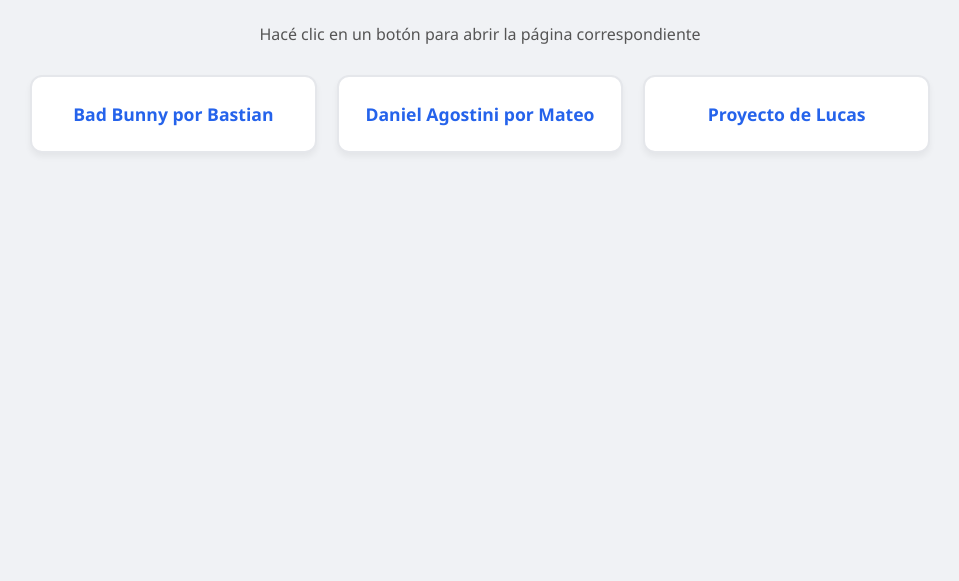
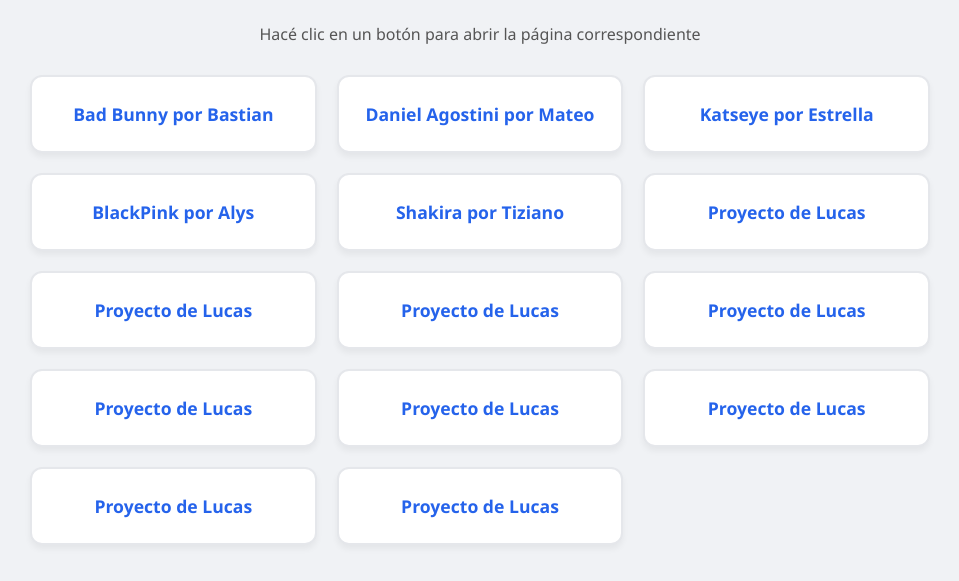
Before and after one commit to pablocapettini/paginaswebseptimo2026, a plain HTML site: page index.html in a window 1280 px wide. Shown: the part 107-688 px from the top of the page, without its empty margins (160-1119 px from the left). Drawn offline with Linux system fonts and the light colour scheme.

Commit message:
Update index.html

```diff
--- a/index.html
+++ b/index.html
@@ -66,6 +66,50 @@
             Daniel Agostini por Mateo
         </a>
 
+        <a href="estrella_katseye/proyecto.html" target="_blank" class="boton-proyecto">
+            Katseye por Estrella
+        </a>
+
+        <a href="alys_blackpink/proyecto.html" target="_blank" class="boton-proyecto">
+            BlackPink por Alys
+        </a>
+
+        <a href="tiziano_shakira/proyecto.html" target="_blank" class="boton-proyecto">
+            Shakira por Tiziano
+        </a>
+
+        <a href="alumno_lucas/proyecto.html" target="_blank" class="boton-proyecto">
+            Proyecto de Lucas
+        </a>
+
+        <a href="alumno_lucas/proyecto.html" target="_blank" class="boton-proyecto">
+            Proyecto de Lucas
+        </a>
+
+        <a href="alumno_lucas/proyecto.html" target="_blank" class="boton-proyecto">
+            Proyecto de Lucas
+        </a>
+
+        <a href="alumno_lucas/proyecto.html" target="_blank" class="boton-proyecto">
+            Proyecto de Lucas
+        </a>
+
+        <a href="alumno_lucas/proyecto.html" target="_blank" class="boton-proyecto">
+            Proyecto de Lucas
+        </a>
+
+        <a href="alumno_lucas/proyecto.html" target="_blank" class="boton-proyecto">
+            Proyecto de Lucas
+        </a>
+
+        <a href="alumno_lucas/proyecto.html" target="_blank" class="boton-proyecto">
+            Proyecto de Lucas
+        </a>
+
+        <a href="alumno_lucas/proyecto.html" target="_blank" class="boton-proyecto">
+            Proyecto de Lucas
+        </a>
+
         <a href="alumno_lucas/proyecto.html" target="_blank" class="boton-proyecto">
             Proyecto de Lucas
         </a>
```
